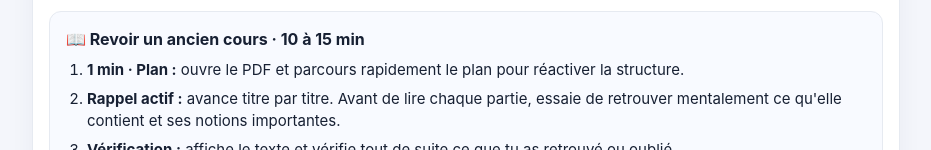
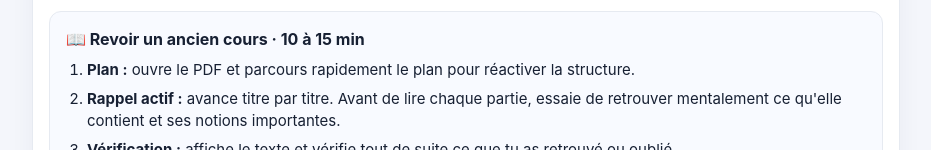
Before and after one commit to eliotoroute/revisions, a plain HTML site: page index.html in a window 1280 px wide. Both pictures are taken after a click on the tab "2. Anciens". Shown: the part 1096-1246 px from the top of the page, without its empty margins (174-1105 px from the left). Drawn offline with Linux system fonts and the light colour scheme.

Commit message:
Update index.html

```diff
--- a/index.html
+++ b/index.html
@@ -29,7 +29,7 @@
  <button class="tab" id="tab-rem" role="tab" aria-selected="false" aria-controls="panel-rem">3. Rappels</button>
 </div>
 <div class="tabpanel" id="panel-new" role="tabpanel" aria-labelledby="tab-new"><h3>🆕 Découvrir un nouveau cours · 45 min</h3><ol><li><strong>5 min · Aperçu :</strong> parcours les objectifs, le plan et les grandes parties du PDF. Repère la structure générale sans entrer dans les détails.</li><li><strong>25 min · Lecture active :</strong> lis directement le PDF en cherchant à comprendre. Fais des liens entre les notions et surligne avec parcimonie. Pas de fiche ni de questions à fabriquer.</li><li><strong>10 min · Rappel par les titres :</strong> reviens au début ou parcours les titres et sous-titres. À chaque partie, arrête-toi quelques secondes et essaie de retrouver mentalement les idées essentielles avant de relire le passage.</li><li><strong>5 min · Vérification :</strong> repère les passages où tu as eu des trous, rouvre-les et corrige rapidement. Marque mentalement les notions encore fragiles.</li></ol><p><strong>Quand c'est terminé :</strong> renseigne le nom du cours dans la liste du jour, puis coche-le. Les rappels J+1 et J+7 seront créés automatiquement.</p><div class="notice"><strong>Le réflexe :</strong> voir le titre → cacher ou ne pas regarder le texte → retrouver l'idée → vérifier dans le PDF. Tu n'as pas à reconstruire tout le plan ni à réciter les 60 pages.</div></div>
-<div class="tabpanel hidden" id="panel-old" role="tabpanel" aria-labelledby="tab-old"><h3>📖 Revoir un ancien cours · 10 à 15 min</h3><ol><li><strong>1 min · Plan :</strong> ouvre le PDF et parcours rapidement le plan pour réactiver la structure.</li><li><strong>Rappel actif :</strong> avance titre par titre. Avant de lire chaque partie, essaie de retrouver mentalement ce qu'elle contient et ses notions importantes.</li><li><strong>Vérification :</strong> affiche le texte et vérifie tout de suite ce que tu as retrouvé ou oublié.</li><li><strong>Correction ciblée :</strong> relis seulement les passages oubliés ou confondus, en donnant la priorité aux tableaux, classifications, encadrés et conduites à tenir.</li></ol><p><strong>À retenir :</strong> reste dans le PDF du début à la fin. Pas de feuille blanche, pas de fiche, pas de relecture intégrale. Si le cours est dense, privilégie les notions importantes plutôt que de vouloir parcourir chaque page.</p></div>
+<div class="tabpanel hidden" id="panel-old" role="tabpanel" aria-labelledby="tab-old"><h3>📖 Revoir un ancien cours · 10 à 15 min</h3><ol><li><strong>Plan :</strong> ouvre le PDF et parcours rapidement le plan pour réactiver la structure.</li><li><strong>Rappel actif :</strong> avance titre par titre. Avant de lire chaque partie, essaie de retrouver mentalement ce qu'elle contient et ses notions importantes.</li><li><strong>Vérification :</strong> affiche le texte et vérifie tout de suite ce que tu as retrouvé ou oublié.</li><li><strong>Correction ciblée :</strong> relis seulement les passages oubliés ou confondus, en donnant la priorité aux tableaux, classifications, encadrés et conduites à tenir.</li></ol><p><strong>À retenir :</strong> reste dans le PDF du début à la fin. Pas de feuille blanche, pas de fiche, pas de relecture intégrale. Si le cours est dense, privilégie les notions importantes plutôt que de vouloir parcourir chaque page.</p></div>
 <div class="tabpanel hidden" id="panel-rem" role="tabpanel" aria-labelledby="tab-rem"><h3>🔁 Faire un rappel directement sur le PDF</h3><h4 style="margin:12px 0 5px">J+1 · 5 à 7 min</h4><ol><li>Ouvre le PDF et parcours les titres et sous-titres.</li><li>À chaque titre, essaie de retrouver mentalement les informations essentielles avant de regarder le texte.</li><li>Vérifie rapidement dans le PDF et repère les oublis.</li><li>Ne relis que les passages qui ne reviennent pas.</li></ol><h4 style="margin:14px 0 5px">J+7 · 10 à 15 min</h4><ol><li>Refais le parcours actif des titres, sans lire immédiatement le contenu.</li><li>Vérifie les notions essentielles dans le PDF.</li><li>Insiste sur les tableaux, classifications, encadrés, critères diagnostiques, examens et prises en charge.</li><li>Relis de façon ciblée les éléments oubliés ou encore confus.</li></ol><div class="notice"><strong>La règle unique :</strong> voir le titre → essayer de retrouver → vérifier dans le PDF. Aucun QCM, aucune question à créer, aucune fiche à fabriquer : toute la session se fait sur ton PDF.</div><p><strong>Si le rappel tombe un dimanche matin :</strong> il est reporté au lundi.</p></div>
 <details class="backup"><summary>⚙️ Sauvegarde et réglages</summary><p class="sub"><strong id="saveStatus">Sauvegarde automatique activée.</strong> Chaque changement est enregistré automatiquement dans ce navigateur.</p><div class="actions"><button id="export">Exporter ma sauvegarde</button><button class="secondary" id="importBtn">Importer une sauvegarde</button><input class="hidden" id="importFile" type="file" accept="application/json"><button class="secondary" id="reset">Réinitialiser le planning</button></div><div class="notice">Les données sont sauvegardées sur cet appareil et dans ce navigateur. Elles ne se synchronisent pas automatiquement avec tes autres appareils : utilise l'export pour conserver une copie.</div></details></section>
 <div class="footer">Planning du 17 novembre au 15 décembre 2026 · 83 nouveaux cours · 44 anciens cours · Rappels J+1 et J+7</div>
```
